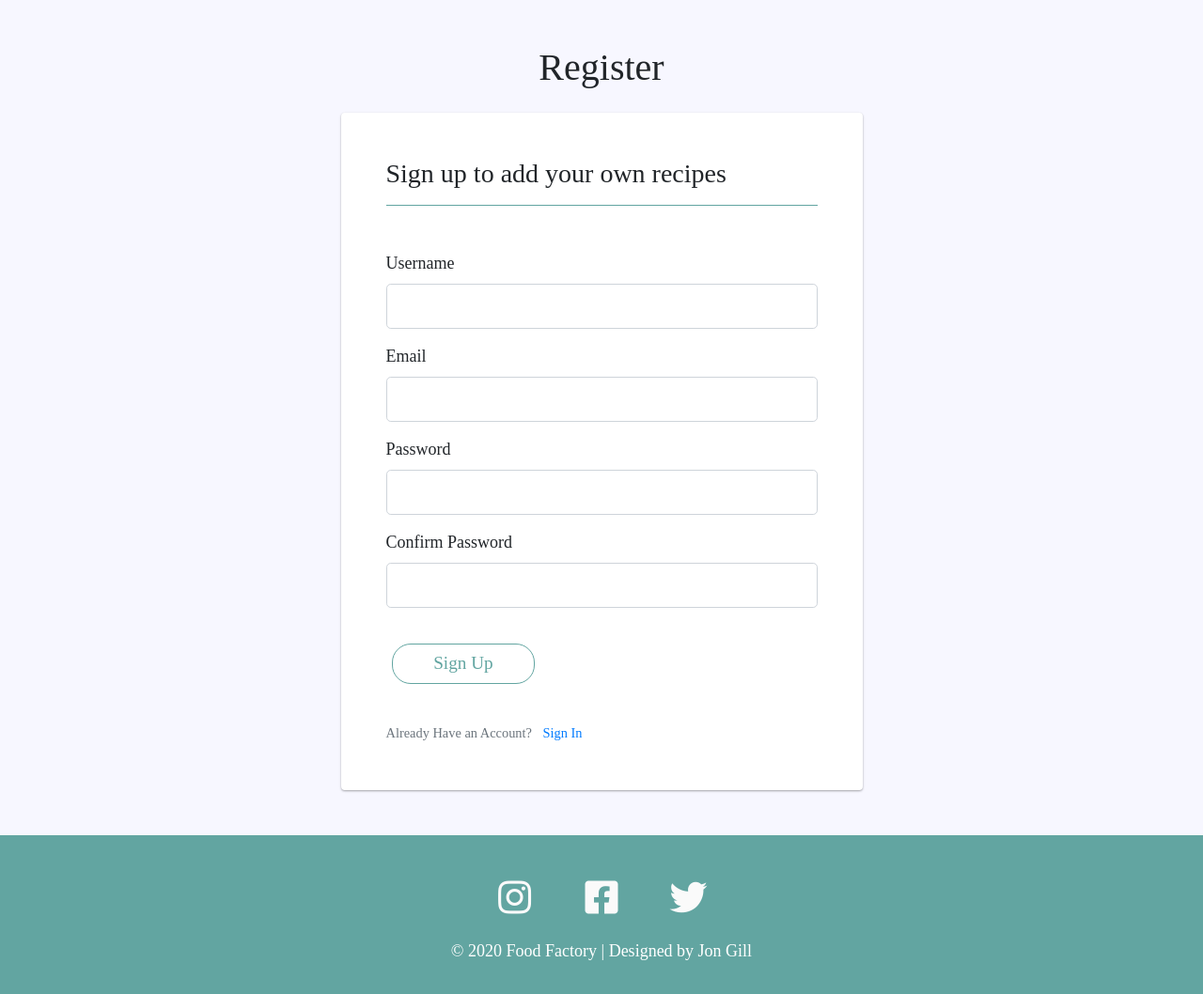
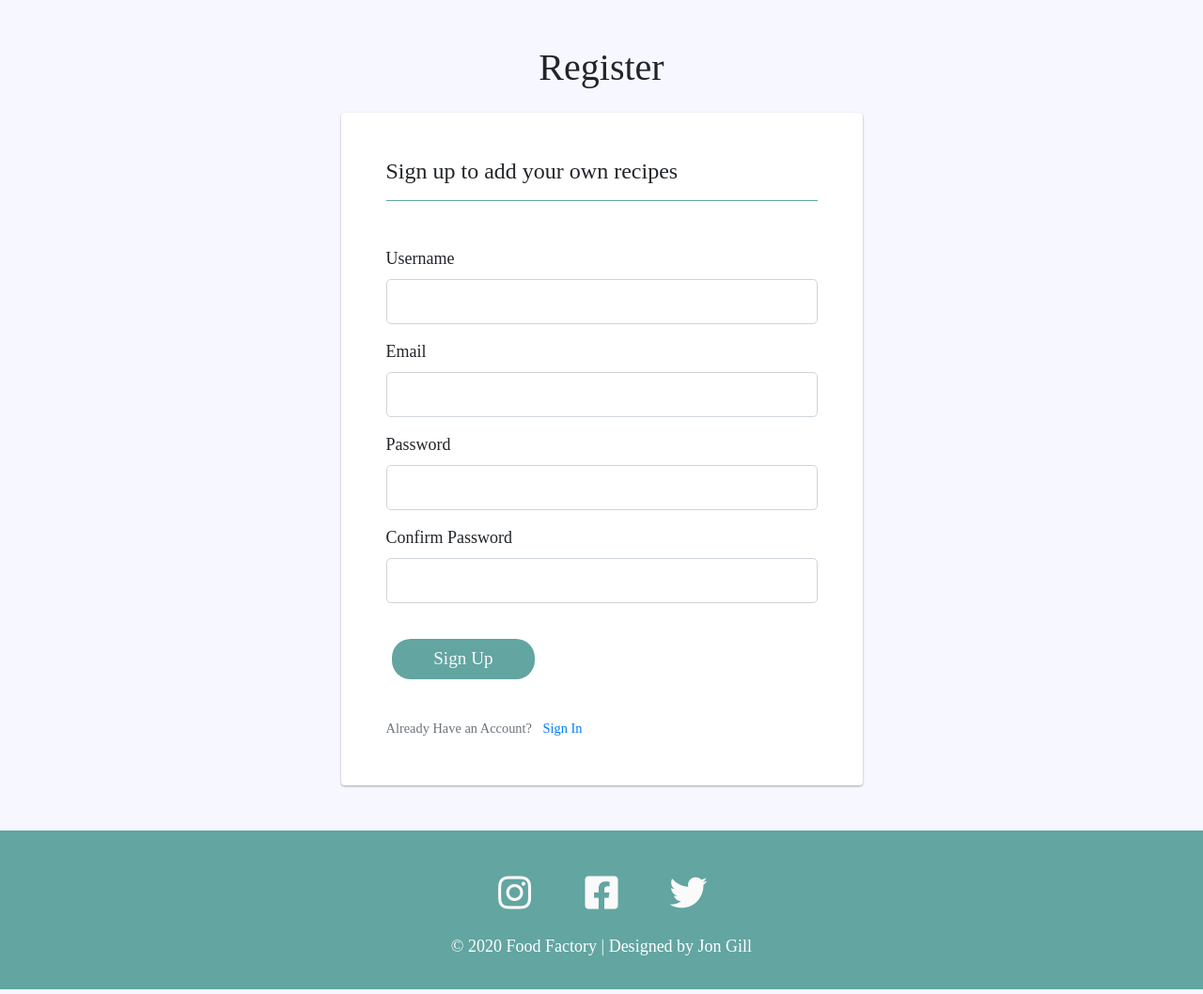
Before and after one commit to jpg6453/food-factory, a Flask app: page /register in a window 1280 px wide. Shown: the part 96-1154 px from the top of the page at 94% size. Run offline with Flask 2, Linux system fonts and the light colour scheme; some libraries are stand-ins or nearby versions; some web fonts are replaced.

Commit message:
amend sign up heading and button color

```diff
--- a/templates/register.html
+++ b/templates/register.html
@@ -1,7 +1,7 @@
 {% extends 'base.html' %}
 {% block content %}
 
-        <!-- Section: Log in -->
+        <!-- Section: Register -->
         <section>
             <div id="login-wrapper" class="container mt-5">
                 <div class="row justify-content-center">
@@ -20,7 +20,7 @@
                 </div>
                 <div class="row justify-content-center">
                     <div class="col-11 col-md-8 col-lg-6 card form-card p-5 mb-5">
-                        <h3 class="stay-black mb-3">Sign up to add your own recipes</h3>
+                        <h4 class="stay-black mb-3">Sign up to add your own recipes</h4>
                         <div class="section-seperator mb-5"></div>
                         <form method="POST" action="{{ url_for('register') }}">
                             {{ form.hidden_tag() }}
@@ -80,7 +80,7 @@
                                 </div>
                             </fieldset>
                             <div class="form-group">
-                                {{ form.submit(class="btn btn-green-outline") }}
+                                {{ form.submit(class="btn btn-green-solid") }}
                             </div>
                         </form>
 
```
